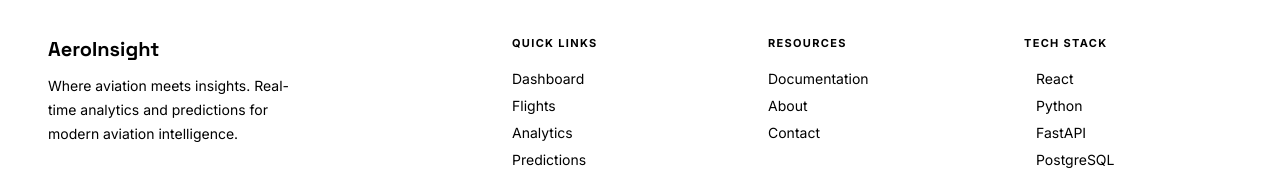
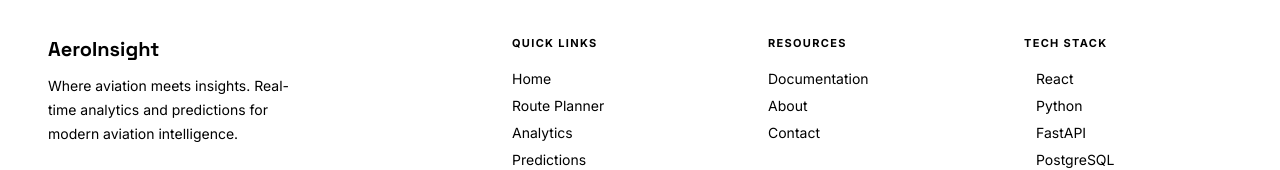
Before and after one commit to yehovahacademy/AeroInsight-Dashboard---Frontend, a React (Vite) app in the folder my-dashboard/: page /predictions in a window 1280 px wide. Shown: the part 953-1123 px from the top of the page. Built offline with nearby package versions, Linux system fonts and the light colour scheme; no server answers.

Commit message:
Inactive Links in Footer are now Activated

```diff
--- a/my-dashboard/src/components/Footer.jsx
+++ b/my-dashboard/src/components/Footer.jsx
@@ -17,8 +17,8 @@
 
     <div className="footer-links">
       <h3>Quick Links</h3>
-      <Link to="/Dashboard">Dashboard</Link>
-      <Link to="/Flights">Flights</Link>
+      <Link to="/Home">Home</Link>
+      <Link to="/RoutePlanner">Route Planner</Link>
       <Link to="/Analytics">Analytics</Link>
       <Link to="/Predictions">Predictions</Link>
       <Link to="/Reports">Reports</Link>
```
